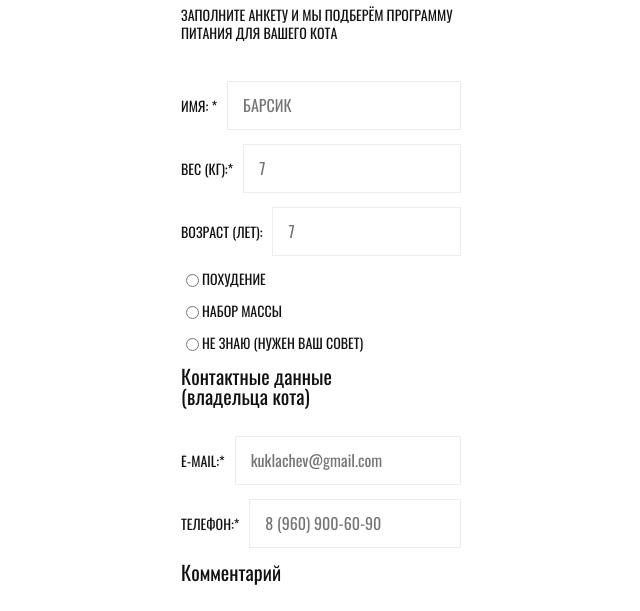
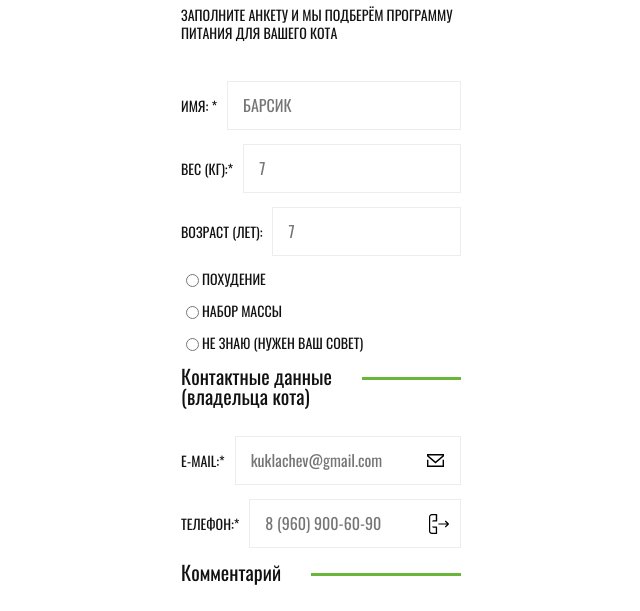
Before and after one commit to sevgeniy/139413-cat-energy-19, a website: page source/form.html in a window 1280 px wide. Shown: the part 163-774 px from the top of the page, without its empty margins (319-959 px from the left). Drawn offline with nearby package versions, Linux system fonts and the light colour scheme; files that its build step writes are made by us from their sources.

Commit message:
Added desorative elements to form page

```diff
--- a/source/form.html
+++ b/source/form.html
@@ -94,9 +94,10 @@
         </fieldset>
         <fieldset class="form__fieldset">
           <legend class="header form__fieldset-legend">
-            Контактные данные (владельца кота)
+            Контактные данные<br />
+            (владельца кота)
           </legend>
-          <div class="form__input-wrapper">
+          <div class="form__input-wrapper form__input-wrapper--email">
             <label class="form__label form__label--required" for="phone">E-Mail:</label>
             <input
               class="form__email text-input"
@@ -106,7 +107,7 @@
               placeholder="kuklachev@gmail.com"
             />
           </div>
-          <div class="form__input-wrapper">
+          <div class="form__input-wrapper form__input-wrapper--tel">
             <label class="form__label form__label--required" for="phone">Телефон:</label>
             <input class="form__tel text-input" id="phone" name="phone" type="tel" placeholder="8 (960) 900-60-90" />
           </div>
--- a/source/sass/catalog/_extra.scss
+++ b/source/sass/catalog/_extra.scss
@@ -1,4 +1,5 @@
 .extra {
+  position: relative;
   padding-left: $side-padding;
   padding-right: $side-padding;
 }
@@ -8,6 +9,18 @@
   margin-bottom: 31px;
   font-size: 24px;
   line-height: 24px;
+
+  // need to do it the same way as form legends😉
+  &::before {
+    content: "";
+    display: block;
+    position: absolute;
+    top: 13px;
+    right: 0;
+    width: 53px;
+    height: 3px;
+    background-color: $green;
+  }
 }
 
 .extra__item {
@@ -29,9 +42,10 @@
   padding-top: 190px;
   padding-bottom: 48px;
   background-color: #68b738;
-  background-image: url("../img/gift-photo-mobile@1x.jpg");
-  background-position: center top;
-  background-repeat: no-repeat;
+  background-image: url("../img/icon-gift.svg"), url("../img/gift-photo-mobile@1x.jpg");
+  background-size: 55px 60px, 100% 100%;
+  background-position: center 65px, center top;
+  background-repeat: no-repeat, no-repeat;
   text-align: center;
 }
 
--- a/source/sass/form/form.scss
+++ b/source/sass/form/form.scss
@@ -11,6 +11,7 @@
 }
 
 .form__fieldset {
+  position: relative;
   margin: 0;
   padding: 0;
   border: none;
@@ -20,6 +21,29 @@
   display: flex;
   align-items: center;
   margin-bottom: 14px;
+
+  &--tel::after,
+  &--email::after {
+    content: "";
+    display: block;
+    position: absolute;
+    background-position: center center;
+    background-repeat: no-repeat;
+  }
+
+  &--tel::after {
+    right: 12px;
+    width: 20px;
+    height: 20px;
+    background-image: url("../../img/icon-phone.svg");
+  }
+
+  &--email::after {
+    right: 17px;
+    width: 17px;
+    height: 13px;
+    background-image: url("../../img/icon-mail.svg");
+  }
 }
 
 .form__label {
@@ -42,8 +66,23 @@
 .form__fieldset-legend {
   max-width: 200px;
   margin-bottom: 30px;
+  padding-right: 30px;
   font-size: 20px;
   line-height: 20px;
+
+  background-color: $bg-color;
+
+  &::after {
+    content: "";
+    display: block;
+    position: absolute;
+    top: 11px;
+    right: 0;
+    width: 100%;
+    height: 3px;
+    background-color: $green;
+    z-index: -1;
+  }
 }
 
 .form__comments {
@@ -55,3 +94,14 @@
   text-align: center;
   line-height: 16px;
 }
+
+.form__email::after {
+  content: "";
+  display: block;
+  // position: absolute;
+  // right: 0;
+  width: 17px;
+  height: 13px;
+  border: 1px solid red;
+  // background-image: url("../../img/icon-mail.svg");
+}
```
Also changed, not shown: source/img/icon-gift.svg.
